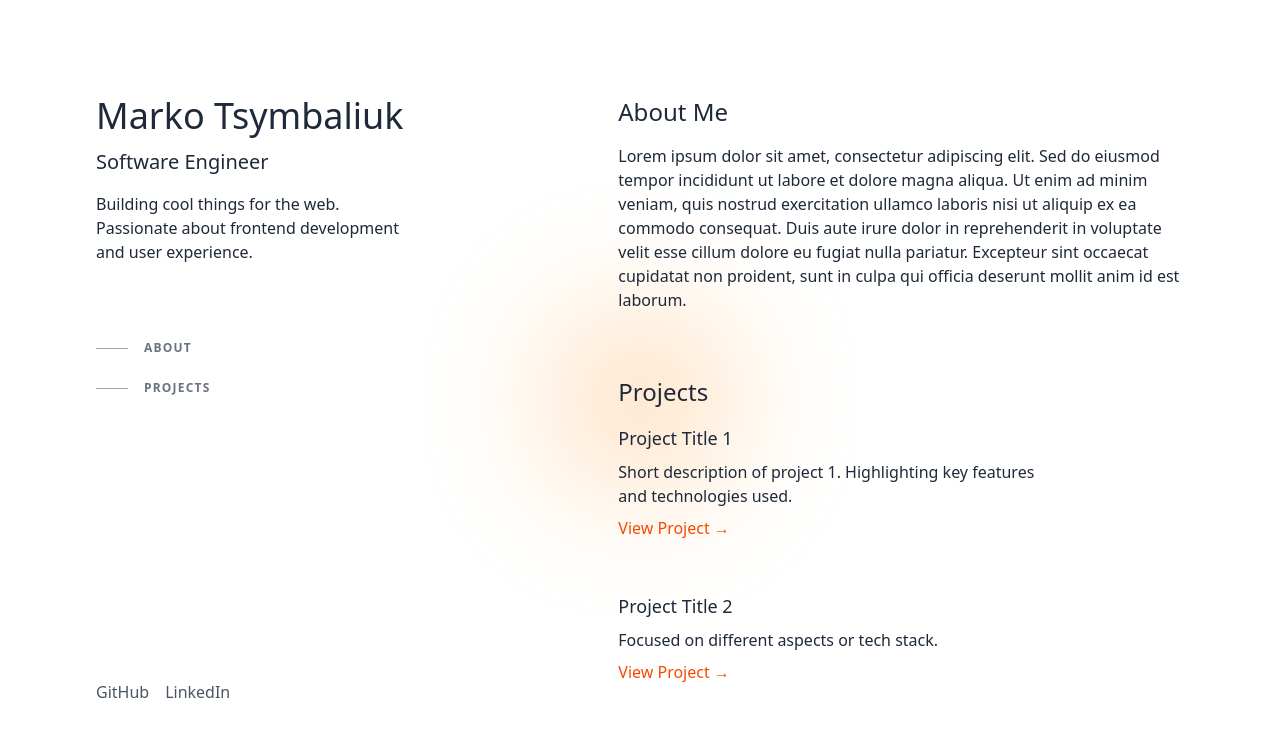
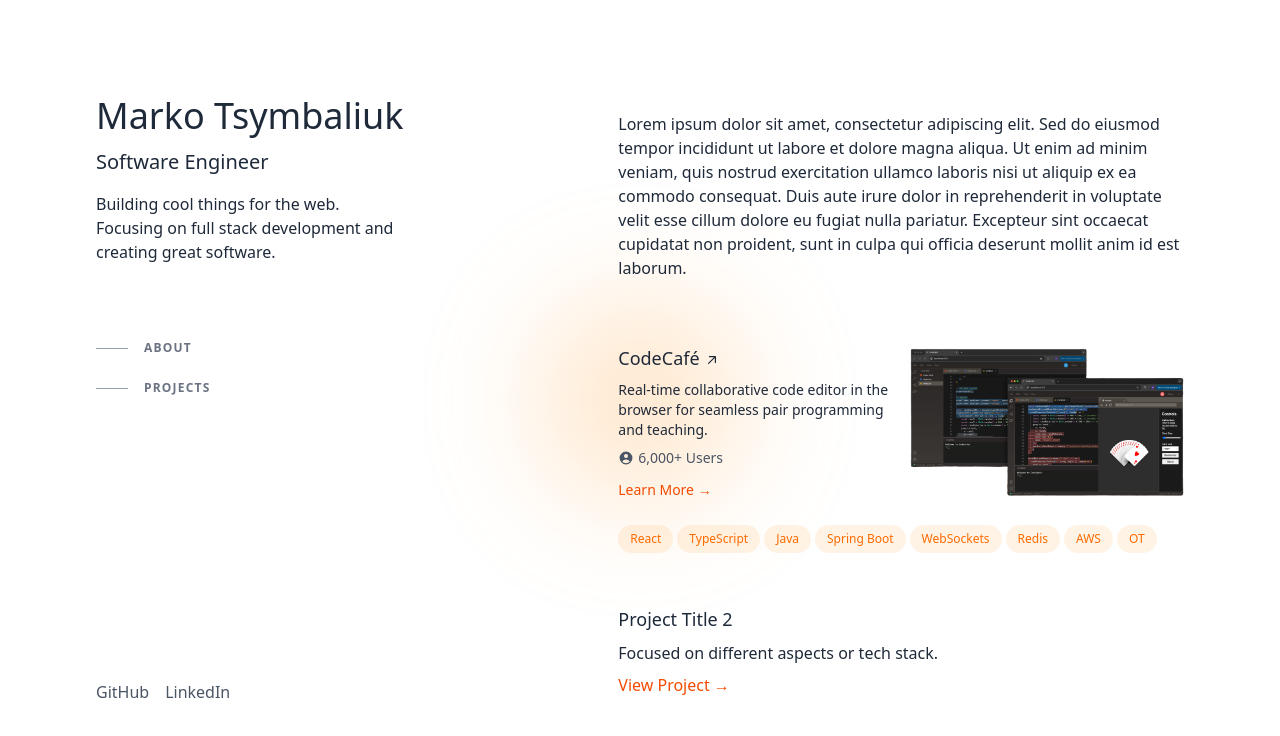
Before and after one commit to mrktsm/personal-website, a React (Vite) app: page / in a window 1280 px wide. Shown: the top 736 px of the page. Built offline with nearby package versions, Linux system fonts and the light colour scheme.

Commit message:
feat: Build initial portfolio structure with project card

```diff
--- a/src/App.tsx
+++ b/src/App.tsx
@@ -1,8 +1,9 @@
 import BlobFlower from "./BlobFlower";
+import adobeExpressScreenshot from "./assets/Adobe Express - file.png";
 
 function App() {
   return (
-    <div className="min-h-screen font-sans text-black lg:flex lg:justify-between lg:gap-4 relative selection:bg-orange-300 selection:text-orange-900">
+    <div className="mx-auto min-h-screen max-w-screen-xl font-sans text-black lg:flex lg:justify-between lg:gap-4 relative selection:bg-orange-300 selection:text-orange-900">
       {/* Place BlobFlower behind other content */}
       <div className="fixed inset-0 z-0">
         <BlobFlower />
@@ -18,8 +19,8 @@ function App() {
             Software Engineer
           </h2>
           <p className="mt-4 max-w-xs text-base font-medium text-gray-800">
-            Building cool things for the web. Passionate about frontend
-            development and user experience.
+            Building cool things for the web. Focusing on full stack development
+            and creating great software.
           </p>
           <nav
             className="nav hidden lg:block mt-16"
@@ -64,7 +65,6 @@ function App() {
       {/* Right Column (Main Content) - Adjusted horizontal padding */}
       <main id="content" className="lg:w-[60%] py-24 px-24 z-10">
         <section id="about">
-          <h2 className="text-2xl font-medium text-gray-800">About Me</h2>
           <p className="mt-4 text-base font-medium text-gray-800">
             Lorem ipsum dolor sit amet, consectetur adipiscing elit. Sed do
             eiusmod tempor incididunt ut labore et dolore magna aliqua. Ut enim
@@ -76,29 +76,141 @@ function App() {
           </p>
         </section>
         <section id="projects" className="mt-16">
-          <h2 className="text-2xl font-medium text-gray-800">Projects</h2>
           <div className="mt-4 group/list">
-            <div className="mb-12 group relative grid pb-1 transition-all sm:grid-cols-8 sm:gap-8 md:gap-4 lg:hover:!opacity-100 lg:group-hover/list:opacity-50">
+            {/* CodeCafé Project - Adjusting image/text split */}
+            <a
+              href="https://github.com/mrktsm/codecafe"
+              target="_blank"
+              rel="noreferrer noopener"
+              aria-label="View CodeCafé project on GitHub"
+              className="mb-12 group relative block pb-1 transition-all lg:hover:!opacity-100 lg:group-hover/list:opacity-50"
+            >
+              {/* Background hover effect div */}
               <div className="absolute -inset-x-4 -inset-y-4 z-0 hidden rounded-md transition motion-reduce:transition-none lg:-inset-x-6 lg:block lg:group-hover:bg-gray-100/20 lg:group-hover:shadow-[inset_0_1px_0_0_rgba(148,163,184,0.1)] lg:group-hover:drop-shadow-lg"></div>
-              <div className="z-10 sm:col-span-6">
-                <h3 className="text-lg font-medium text-gray-800">
-                  Project Title 1
+
+              {/* Inner Grid for Image & Text */}
+              <div className="relative sm:grid sm:grid-cols-8 sm:gap-8 md:gap-4 pointer-events-none">
+                {/* Image Column (Right) - Changed to col-span-4 */}
+                <div className="sm:order-2 sm:col-span-4 lg:group-hover/list:opacity-100">
+                  <img
+                    alt="Adobe Express project screenshot or logo"
+                    loading="lazy"
+                    width="200"
+                    height="48"
+                    decoding="async"
+                    src={adobeExpressScreenshot}
+                    className="rounded w-full transition aspect-video object-cover"
+                  />
+                </div>
+                {/* Text Column (Left) - Changed to col-span-4 */}
+                <div className="sm:col-span-4">
+                  {/* Title - Added group-hover text color and group/link for SVG */}
+                  <h3 className="text-lg font-medium text-gray-800 pointer-events-auto group/link group-hover:text-orange-600">
+                    CodeCafé
+                    {/* Changed SVG animation trigger from group-hover/link to group-hover */}
+                    <svg
+                      xmlns="http://www.w3.org/2000/svg"
+                      viewBox="0 0 20 20"
+                      fill="currentColor"
+                      className="inline-block h-4 w-4 shrink-0 transition-transform group-hover:-translate-y-1 group-hover:translate-x-1 motion-reduce:transition-none ml-1"
+                      aria-hidden="true"
+                    >
+                      <path
+                        fill-rule="evenodd"
+                        d="M5.22 14.78a.75.75 0 001.06 0l7.22-7.22v5.69a.75.75 0 001.5 0v-7.5a.75.75 0 00-.75-.75h-7.5a.75.75 0 000 1.5h5.69l-7.22 7.22a.75.75 0 000 1.06z"
+                        clip-rule="evenodd"
+                      ></path>
+                    </svg>
                   </h3>
-                <p className="mt-2 text-base font-medium text-gray-800">
-                  Short description of project 1. Highlighting key features and
-                  technologies used.
+                  {/* Description */}
+                  <p className="mt-2 text-sm font-medium text-gray-800 select-none">
+                    Real-time collaborative code editor in the browser for
+                    seamless pair programming and teaching.
                   </p>
+                  {/* User Count */}
+                  <div className="mt-2 flex items-center text-sm font-medium text-gray-600">
+                    <svg
+                      xmlns="http://www.w3.org/2000/svg"
+                      viewBox="0 0 20 20"
+                      fill="currentColor"
+                      className="mr-1 h-4 w-4"
+                      aria-hidden="true"
+                    >
+                      <path
+                        fill-rule="evenodd"
+                        d="M18 10a8 8 0 11-16 0 8 8 0 0116 0zm-5.5-2.5a2.5 2.5 0 11-5 0 2.5 2.5 0 015 0zM10 12a5.99 5.99 0 00-4.793 2.39A6.483 6.483 0 0010 16.5a6.483 6.483 0 004.793-2.11A5.99 5.99 0 0010 12z"
+                        clip-rule="evenodd"
+                      />
+                    </svg>
+                    <span className="select-none">6,000+ Users</span>
+                  </div>
+                  {/* Learn More Link */}
                   <a
-                  href="#"
-                  className="mt-2 inline-block text-orange-600 hover:text-orange-800"
+                    href="https://github.com/mrktsm/codecafe"
+                    target="_blank"
+                    rel="noreferrer noopener"
+                    className="mt-3 inline-block text-orange-600 hover:text-orange-800 text-sm font-medium pointer-events-auto"
                   >
-                  View Project &rarr;
+                    Learn More &rarr;
                   </a>
                 </div>
               </div>
+
+              {/* Tags List (Restored full list) */}
+              <ul
+                className="relative mt-4 flex flex-wrap pointer-events-none"
+                aria-label="Technologies used"
+              >
+                <li className="mr-1 mt-2">
+                  <div className="flex items-center rounded-full bg-orange-400/10 px-3 py-1 text-xs font-medium leading-5 text-orange-500 select-none">
+                    React
+                  </div>
+                </li>
+                <li className="mr-1 mt-2">
+                  <div className="flex items-center rounded-full bg-orange-400/10 px-3 py-1 text-xs font-medium leading-5 text-orange-500 select-none">
+                    TypeScript
+                  </div>
+                </li>
+                <li className="mr-1 mt-2">
+                  <div className="flex items-center rounded-full bg-orange-400/10 px-3 py-1 text-xs font-medium leading-5 text-orange-500 select-none">
+                    Java
+                  </div>
+                </li>
+                <li className="mr-1 mt-2">
+                  <div className="flex items-center rounded-full bg-orange-400/10 px-3 py-1 text-xs font-medium leading-5 text-orange-500 select-none">
+                    Spring Boot
+                  </div>
+                </li>
+                <li className="mr-1 mt-2">
+                  <div className="flex items-center rounded-full bg-orange-400/10 px-3 py-1 text-xs font-medium leading-5 text-orange-500 select-none">
+                    WebSockets
+                  </div>
+                </li>
+                <li className="mr-1 mt-2">
+                  <div className="flex items-center rounded-full bg-orange-400/10 px-3 py-1 text-xs font-medium leading-5 text-orange-500 select-none">
+                    Redis
+                  </div>
+                </li>
+                <li className="mr-1 mt-2">
+                  <div className="flex items-center rounded-full bg-orange-400/10 px-3 py-1 text-xs font-medium leading-5 text-orange-500 select-none">
+                    AWS
+                  </div>
+                </li>
+                <li className="mr-1 mt-2">
+                  <div className="flex items-center rounded-full bg-orange-400/10 px-3 py-1 text-xs font-medium leading-5 text-orange-500 select-none">
+                    OT
+                  </div>
+                </li>
+              </ul>
+            </a>{" "}
+            {/* End of main card link */}
+            {/* ... Placeholder Project 2 (needs similar structural update if used) ... */}
             <div className="mb-12 group relative grid pb-1 transition-all sm:grid-cols-8 sm:gap-8 md:gap-4 lg:hover:!opacity-100 lg:group-hover/list:opacity-50">
+              {/* Simplified placeholder - update structure if adding content */}
               <div className="absolute -inset-x-4 -inset-y-4 z-0 hidden rounded-md transition motion-reduce:transition-none lg:-inset-x-6 lg:block lg:group-hover:bg-gray-100/20 lg:group-hover:shadow-[inset_0_1px_0_0_rgba(148,163,184,0.1)] lg:group-hover:drop-shadow-lg"></div>
-              <div className="z-10 sm:col-span-6">
+              <div className="relative z-10 col-span-full">
+                {" "}
+                {/* Simple placeholder */}
                 <h3 className="text-lg font-medium text-gray-800">
                   Project Title 2
                 </h3>
```
Also changed, not shown: src/assets/Adobe Express - file.png (added), 1 other file (tests, documents, lock files or other folders). Lines whose indentation alone changed are shown as unchanged.
